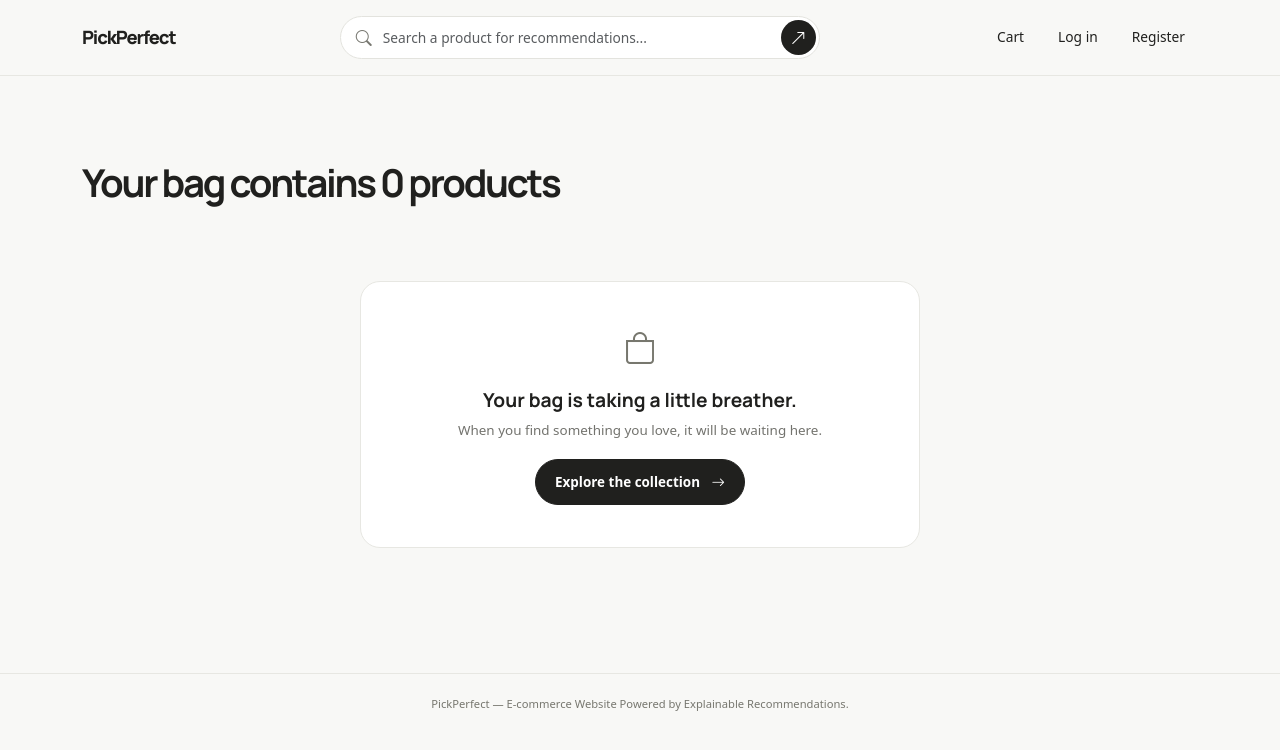
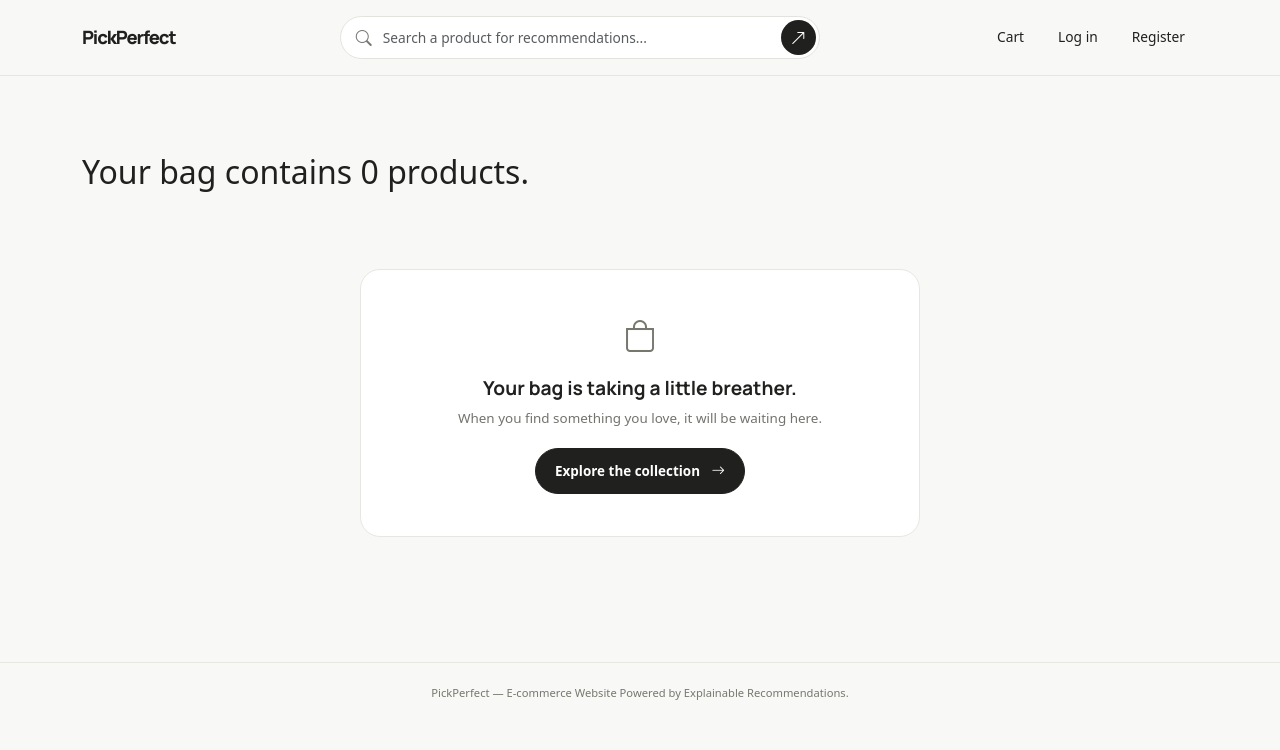
Before and after one commit to ujjwalkumar14b/Recommendation, a React (Vite) app in the folder frontend/: page /cart in a window 1280 px wide. Shown: the top 750 px of the page. Built offline with nearby package versions, Linux system fonts and the light colour scheme.

Commit message:
Update cart page title format

```diff
--- a/frontend/src/pages/Cart.jsx
+++ b/frontend/src/pages/Cart.jsx
@@ -35,7 +35,7 @@ export default function Cart() {
 
   return (
     <section className="container bag-page">
-      <div className="page-title-row"><div className="text-center"><h1>Your bag contains {cart.itemCount || 0} products</h1></div></div>
+      <div className="page-title-row text-center"><h2>Your bag contains {cart.itemCount || 0} products.</h2></div>
       {error && <div className="alert alert-danger">{error}</div>}
       {actionError && <div className="alert alert-danger">{actionError}</div>}
       {cart?.items?.length ? (
```
